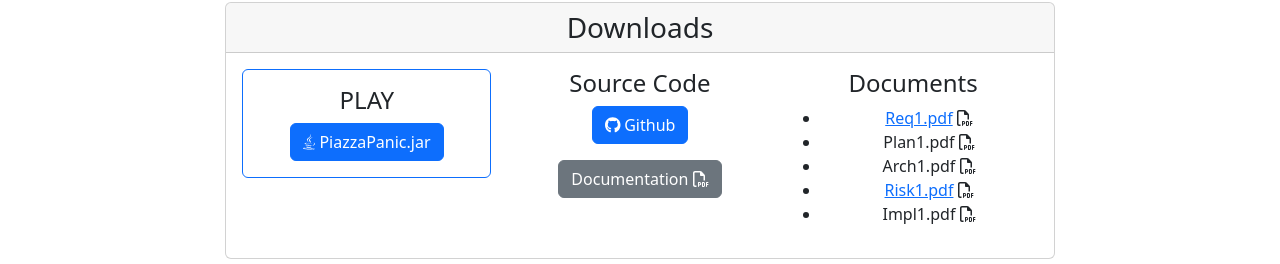
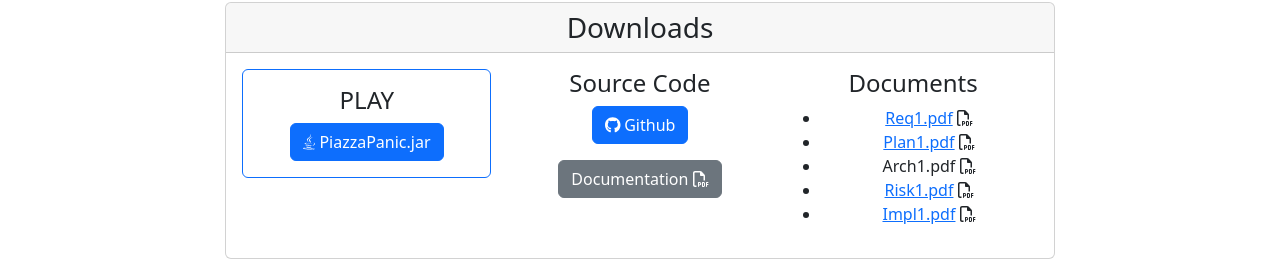
Before and after one commit to AsimovENG1/AsimovENG1.github.io, a Next.js app: page / in a window 1280 px wide. Shown: the part 688-952 px from the top of the page. Built offline with nearby package versions, Linux system fonts and the light colour scheme.

Commit message:
Update links
Updated links to new versions of documents

```diff
--- a/components/PiazzaPanic.tsx
+++ b/components/PiazzaPanic.tsx
@@ -35,7 +35,7 @@ function PiazzaPanic() {
                             <div className="card border-primary">
                                 <div className="card-body">
                                     <h4>PLAY</h4>
-                                    <a href='https://drive.google.com/file/d/1O-DfAPXEFw0PmdWEnYa3z2vbSvwXYvxb/view?usp=share_link' className='btn btn-primary'>
+                                    <a href='https://drive.google.com/file/d/1jjpdqZm1rU51aOqnnv6CKCt6VmMlcOWZ/view?usp=share_link' className='btn btn-primary'>
                                         <FontAwesomeIcon icon={faJava} />
                                         {' '}
                                         PiazzaPanic.jar
@@ -52,7 +52,7 @@ function PiazzaPanic() {
                                 Github
                             </a>
                             <br />
-                            <a href='https://drive.google.com/file/d/1EMGtxhj7kyzhNLhGzLYKz4nfnt5sIdzs/view?usp=share_link' className='btn btn-secondary mb-3'>
+                            <a href='https://drive.google.com/file/d/1HLzNLDjZYZXLXJFEeC5WEAdto9sM0_GO/view?usp=share_link' className='btn btn-secondary mb-3'>
                                 Documentation
                                 {' '}
                                 <FontAwesomeIcon icon={faFilePdf} />
@@ -63,12 +63,12 @@ function PiazzaPanic() {
                             <h4>Documents</h4>
                             <ul>
                                 <li>
-                                    <a href='https://drive.google.com/file/d/1DLypzUnlc6G1S9Bh0pRRQ1B6AQWD9qtu/view?usp=share_link'>Req1.pdf</a>
+                                    <a href='https://drive.google.com/file/d/19753uMbMvUD8bxF1KsE7Tjzo_xMqDd0q/view?usp=share_link'>Req1.pdf</a>
                                     {' '}
                                     <FontAwesomeIcon icon={faFilePdf} />
                                 </li>
                                 <li>
-                                    <a>Plan1.pdf</a>
+                                    <a href='https://drive.google.com/file/d/1XHyvZxBOA5GMm15goPQoVu4cuNvegOdy/view?usp=share_link'>Plan1.pdf</a>
                                     {' '}
                                     <FontAwesomeIcon icon={faFilePdf} />
                                 </li>
@@ -78,12 +78,12 @@ function PiazzaPanic() {
                                     <FontAwesomeIcon icon={faFilePdf} />
                                 </li>
                                 <li>
-                                    <a href='https://drive.google.com/file/d/1DvBEgVJdah_Ct6OhxolFM_qTPLaTxUuw/view?usp=share_link'>Risk1.pdf</a>
+                                    <a href='https://drive.google.com/file/d/1Mvaxbu7lB7RBoYnONKEf73wOG9OK49_u/view?usp=share_link'>Risk1.pdf</a>
                                     {' '}
                                     <FontAwesomeIcon icon={faFilePdf} />
                                 </li>
                                 <li>
-                                    <a>Impl1.pdf</a>
+                                    <a href='https://drive.google.com/file/d/1s0nRBctoR7kGC52wyWeB5Y_2_TITGASa/view?usp=share_link'>Impl1.pdf</a>
                                     {' '}
                                     <FontAwesomeIcon icon={faFilePdf} />
                                 </li>
--- a/pages/proofofwork.tsx
+++ b/pages/proofofwork.tsx
@@ -27,7 +27,7 @@ export default function ProofOfWork() {
             <h2>Proof of Work</h2>
 
             <p>
-                <a href="https://drive.google.com/file/d/1pcMRsF8QQgF80b21aSSN9hloOhcffAZ8/view?usp=share_link" className="btn btn-primary">
+                <a href="https://drive.google.com/file/d/1Bmoberba8C1pp-c9GfrQt1W9xof-lbSf/view?usp=share_link" className="btn btn-primary">
                     Download Logbook
                     {' '}
                     <FontAwesomeIcon icon={faFilePdf} />
```
